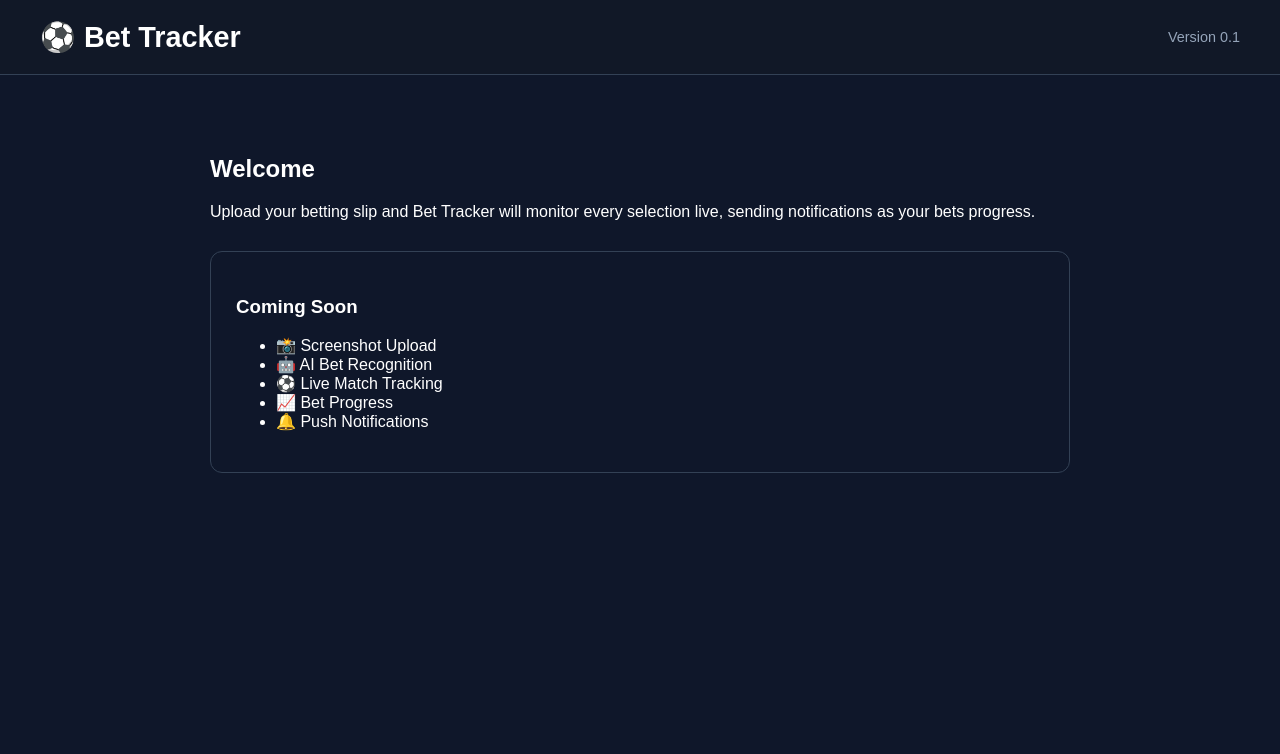
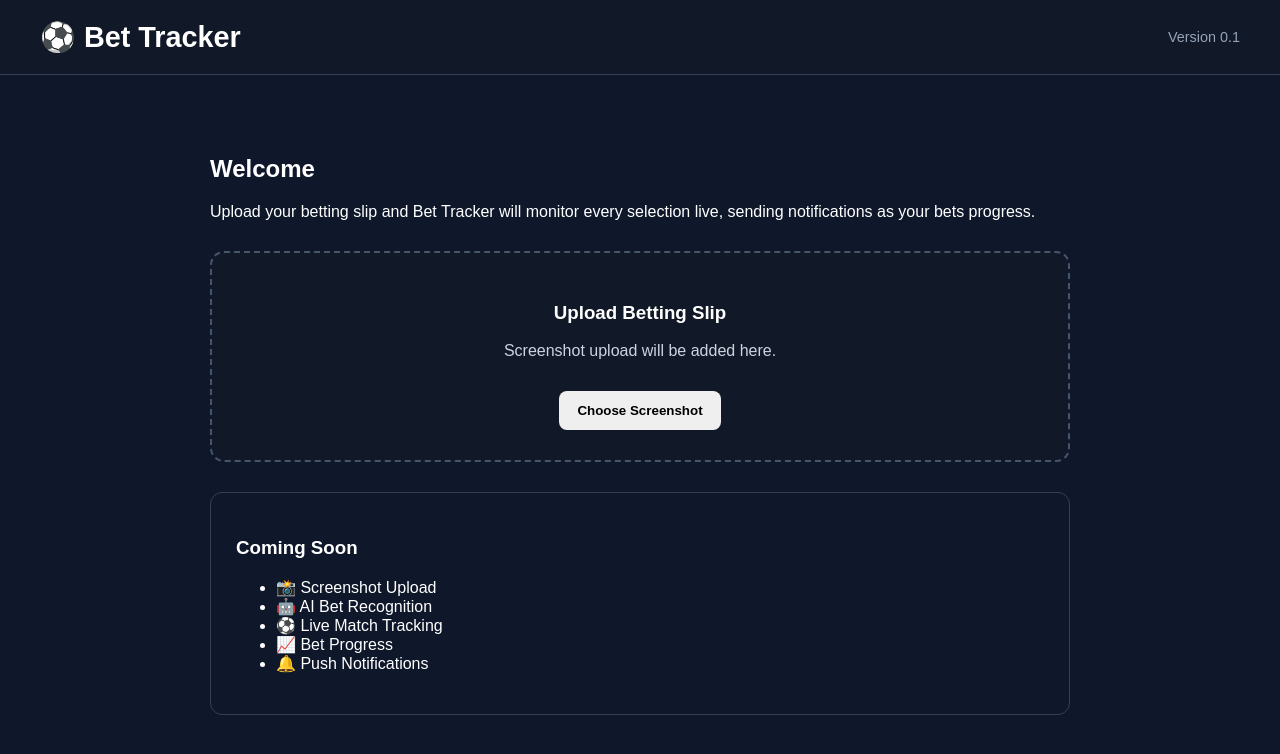
Before and after one commit to dcast-gif/Bet-Tracker, a Next.js app in the folder frontend/: page / in a window 1280 px wide. Shown: the top 754 px of the page. Built offline with nearby package versions, Linux system fonts and the light colour scheme.

Commit message:
Update page.tsx

```diff
--- a/frontend/src/app/page.tsx
+++ b/frontend/src/app/page.tsx
@@ -1,4 +1,5 @@
 import Header from "../components/Header";
+import UploadBox from "../components/UploadBox";
 
 export default function Home() {
   return (
@@ -18,6 +19,8 @@ export default function Home() {
           Upload your betting slip and Bet Tracker will monitor every selection
           live, sending notifications as your bets progress.
         </p>
+
+        <UploadBox />
 
         <div
           style={{
```
